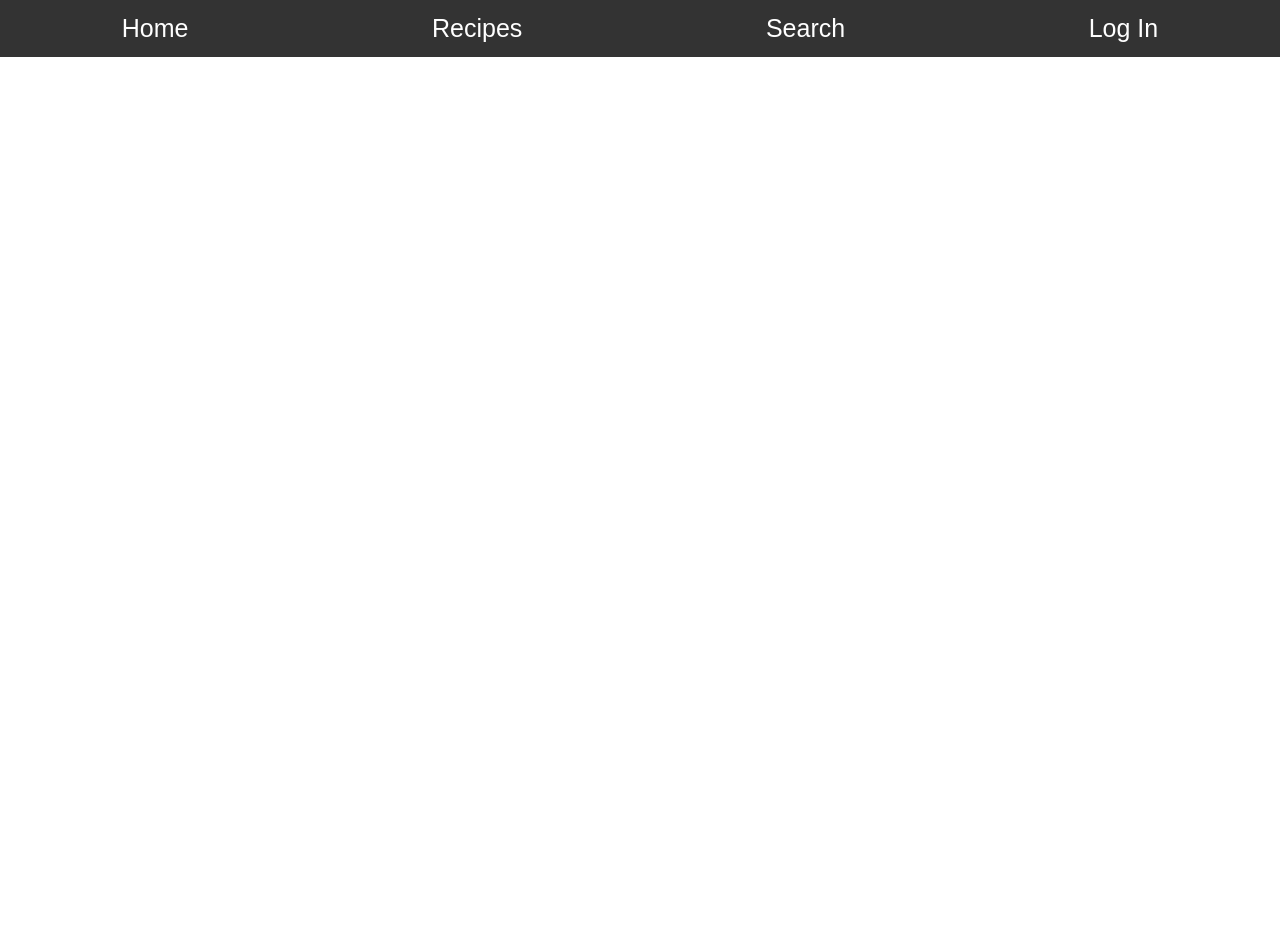
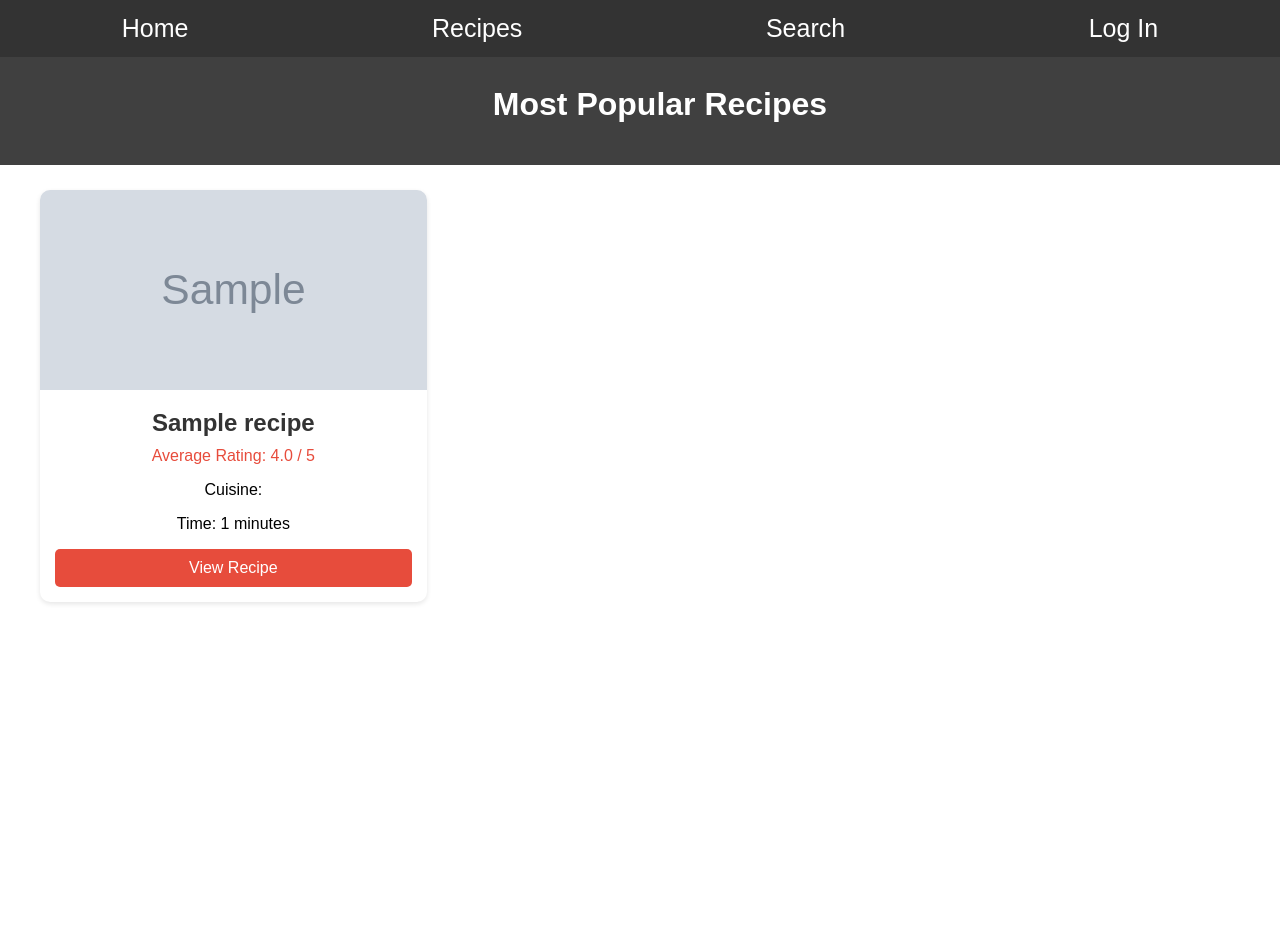
Before and after one commit to ConorHaughney/WAD2_Team_Project, a Django app: page /Recipes/recipes/most_popular/ in a window 1280 px wide. Before the commit the page ends 57 px from the top, so only its background shows below. Run offline with Django 3.2, Linux system fonts and the light colour scheme; tables that the repository leaves empty hold one stand-in row (values such as "Sample post"); grey boxes marked "Sample" are stand-in pictures.

Commit message:
Recipes and Most Popular

```diff
--- a/RecipeSite/Recipes/views.py
+++ b/RecipeSite/Recipes/views.py
@@ -68,9 +68,9 @@
     })
 
 #  Page where users can comment and rate
-def show_recipe(request, recipe_slug):
+def show_recipe(request, recipe_name_slug):
     try:
-        recipe = Recipe.objects.get(slug=recipe_slug)
+        recipe = Recipe.objects.get(slug=recipe_name_slug)
     except Recipe.DoesNotExist:
         return HttpResponse("Recipe not found", status=404)
 
--- a/RecipeSite/static/css/mostPopular.css
+++ b/RecipeSite/static/css/mostPopular.css
@@ -0,0 +1,93 @@
+body,
+html {
+    margin: 0;
+    padding: 0;
+    min-height: 100vh;
+    font-family: Arial, sans-serif;
+}
+
+.header2 {
+    background-color: #404040;
+    color: white;
+    padding: 20px;
+    text-align: center;
+    position: fixed;
+    top: 45px;
+    width: 100%;
+    z-index: 999;
+}
+
+.content-wrapper {
+    margin-top: 150px;
+    padding: 20px;
+}
+
+.recipe-grid {
+    display: grid;
+    grid-template-columns: repeat(3, 1fr);
+    gap: 20px;
+    padding: 20px;
+}
+
+.recipe-card {
+    background: white;
+    border-radius: 10px;
+    box-shadow: 0 2px 5px rgba(0,0,0,0.1);
+    overflow: hidden;
+    text-align: center;
+}
+
+.recipe-image img {
+    width: 100%;
+    height: 200px;
+    object-fit: cover;
+}
+
+.recipe-info {
+    padding: 15px;
+}
+
+.recipe-info h2 {
+    margin: 0 0 10px 0;
+    color: #333;
+}
+
+.rating {
+    color: #e74c3c;
+    margin-bottom: 10px;
+}
+
+.view-recipe-btn {
+    display: flex;
+    justify-content: center;
+    align-items: center;
+    background-color: #e74c3c;
+    color: white;
+    padding: 10px 20px;
+    text-decoration: none;
+    border-radius: 5px;
+    margin-top: 10px;
+    text-align: center;
+}
+
+.view-recipe-btn:hover {
+    background-color: #c0392b;
+}
+
+.no-recipes {
+    text-align: center;
+    padding: 50px;
+}
+
+.add-recipe-btn {
+    display: flex;
+    justify-content: center;
+    align-items: center;
+    background-color: #e74c3c;
+    color: white;
+    padding: 15px 30px;
+    text-decoration: none;
+    border-radius: 5px;
+    margin-top: 20px;
+    text-align: center;
+}
--- a/RecipeSite/templates/Recipes/most_popular.html
+++ b/RecipeSite/templates/Recipes/most_popular.html
@@ -1,8 +1,44 @@
 {% extends 'Recipes/base.html' %}
+{% load staticfiles %}
 
 {% block title_block %}
     Most Popular
 {% endblock %}
+
+{% block css_block %}
+<link rel="stylesheet" type="text/css" href="{% static 'css/mostPopular.css' %}">
+{% endblock %}
+
 {% block body_block %}
+<div class="header2">
+    <h1>Most Popular Recipes</h1>
+</div>
 
+<div class="content-wrapper">
+    {% if Recipes %}
+        <div class="recipe-grid">
+            {% for recipe in Recipes %}
+                <div class="recipe-card">
+                    <div class="recipe-image">
+                        <img src="{{ recipe.picture.url }}" alt="{{ recipe.recipe_name }}">
+                    </div>
+                    <div class="recipe-info">
+                        <h2>{{ recipe.recipe_name }}</h2>
+                        <div class="rating">
+                            <span>Average Rating: {{ recipe.avg_rating|floatformat:1 }} / 5</span>
+                        </div>
+                        <p>Cuisine: {{ recipe.cuisine }}</p>
+                        <p>Time: {{ recipe.time_taken }} minutes</p>
+                        <a href="{% url 'Recipes:show_recipe' recipe.slug %}" class="view-recipe-btn">View Recipe</a>
+                    </div>
+                </div>
+            {% endfor %}
+        </div>
+    {% else %}
+        <div class="no-recipes">
+            <p>No recipes found. Be the first to add and rate a recipe!</p>
+            <a href="{% url 'Recipes:add_recipe' %}" class="add-recipe-btn">Add Recipe</a>
+        </div>
+    {% endif %}
+</div>
 {% endblock %}
```
Also changed, not shown: RecipeSite/static/css/recipes.css (+4 -4 lines), RecipeSite/static/css/showRecipe.css (+71 -0 lines), RecipeSite/templates/Recipes/show_recipe.html (+41 -2 lines).
